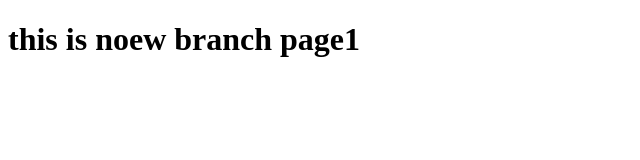
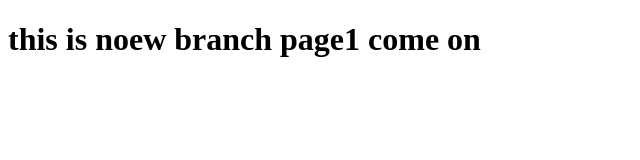
Before and after one commit to Bhavya132-glitch/projectone, a plain HTML site: page onepage.html in a window 1280 px wide. Shown: the whole page, without its empty margins (0-640 px from the left). Drawn offline with Linux system fonts and the light colour scheme.

Commit message:
the onepage.html is updated

```diff
--- a/onepage.html
+++ b/onepage.html
@@ -6,6 +6,6 @@
     <title>Document</title>
 </head>
 <body>
-    <h1>this is noew branch page1</h1>
+    <h1>this is noew branch page1 come on</h1>
 </body>
 </html>
```
